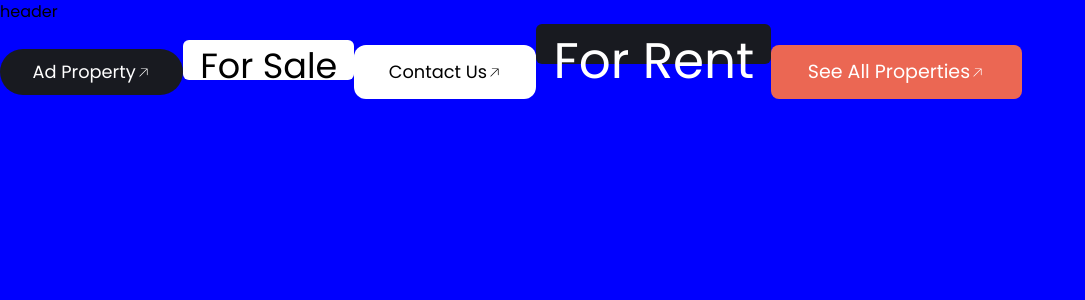
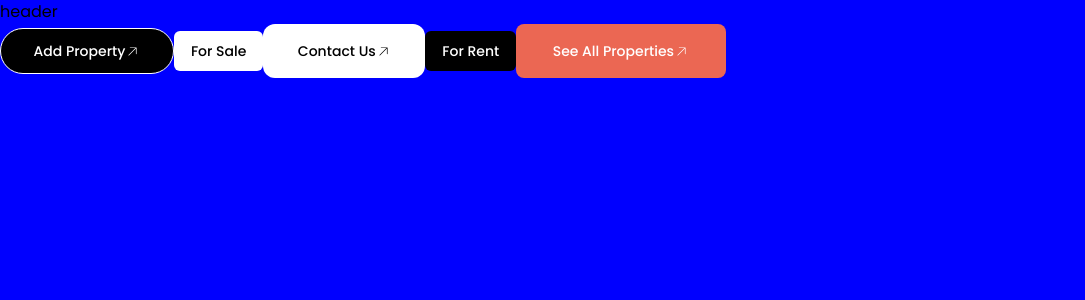
Before and after one commit to MarcAlva2003/homez-real-estate, a Next.js app: page /preview in a window 1280 px wide. Shown: the top 300 px of the page, without its empty margins (0-1085 px from the left). Built offline with nearby package versions, Linux system fonts and the light colour scheme.

Commit message:
change color buttons and other things

```diff
--- a/src/app/preview/page.tsx
+++ b/src/app/preview/page.tsx
@@ -6,33 +6,33 @@ import { PiArrowUpRightLight } from "react-icons/pi";
 export default function Page() {
   return (
     <>
-      <Button size="medium" variant="rounded"  color='black' font='narrow'>
+      <Button size="medium" variant="rounded"  color='black' >
         <div className='flex items-center'>
-          <p>Ad Property</p>
+          <p>Add Property</p>
           <PiArrowUpRightLight className='arrowUpRight'/>
         </div>
       </Button>
 
-      <Button size="small-2" variant="solid" color='white' font='narrow'>
+      <Button size="small-2" variant="solid" color='white'>
         <div className='flex items-center'>
           <p>For Sale</p>
         </div>
       </Button>
 
-      <Button size="medium" variant="solid-rounded" color='white' font='broad'>
+      <Button size="medium" variant="solid-rounded" color='white'>
         <div className='flex items-center'>
           <p>Contact Us</p>
           <PiArrowUpRightLight className='arrowUpRight'/>
         </div>
       </Button>
 
-      <Button size="small" variant="solid" color='black' font='narrow'>
+      <Button size="small" variant="solid" color='black'>
         <div className='flex items-center'>
           <p>For Rent</p>
         </div>
       </Button>
 
-      <Button size="large" variant="solid" color='salmon' font='broad'>
+      <Button size="large" variant="solid" color='salmon'>
         <div className='flex items-center'>
           <p>See All Properties</p>
           <PiArrowUpRightLight className='arrowUpRight'/>
--- a/src/components/button/button.component.tsx
+++ b/src/components/button/button.component.tsx
@@ -7,11 +7,10 @@ interface IButton {
   variant: 'rounded' | 'solid-rounded' | 'solid'
   size: 'large' | 'medium' | 'small' | 'small-2'
   color: 'black' | 'white' | 'salmon'
-  font: 'narrow' | 'broad'
 }
 
 export const Button = (props: IButton) => {
-  const { children, variant, size, color, font } = props
-  const buttonClass = clsx('button-ui-component', variant, size, color, font)
+  const { children, variant, size, color} = props
+  const buttonClass = clsx('button-ui-component text-sm font-medium', variant, size, color)
   return <button className={buttonClass}>{children}</button>
 }
--- a/src/components/button/button.style.css
+++ b/src/components/button/button.style.css
@@ -6,27 +6,23 @@ body {
   height: 54px;
   padding: 0 36.5px;
   border-radius: 8px;
-   font-size: 19px;
 }
 
 .medium{
   height: 46px;
   padding: 0 32.5px;
-  font-size: 17.8px;
 }
 
 .small{
   height: 40px;
   padding: 0 17px;
   border-radius: 6px;
-  font-size: 50px;
 }
 
 .rounded {
   border-radius: 55px;
-  color: #ffffff;
   border: 1px;
-  border-color: #ffffff;
+  @apply border border-solid border-common-white text-common-white
 }
 
 .solid-rounded{
@@ -36,36 +32,27 @@ body {
 }
 
 .black {
-  background-color: #181A20;
+  @apply bg-common-black
 }
 
 .white {
-  background-color: #ffffff;
+  @apply bg-common-white
 }
 
 .salmon{
-  background-color: #EB6753;
+  @apply bg-primary-salmon
 }
 
 .solid {
   border: 1px;
-  color: #ffffff;
+  @apply text-common-white
 }
 
 .small-2{
   height: 40px;
   padding: 0 17px;
   border-radius: 6px;
-  color: #000000;
-  font-size: 35px;
-}
-
-.broad {
-  font:15px;
-}
-
-.narrow {
-  font: 14px;
+  @apply text-common-black
 }
 
 .arrowUpRight {
--- a/tailwind.config.ts
+++ b/tailwind.config.ts
@@ -26,6 +26,9 @@ const config: Config = {
         text2: '',
         text3: '',
         text4: '',
+      },
+      primary: {
+        salmon: '#EB6753'
       }
     },
     extend: {
```
